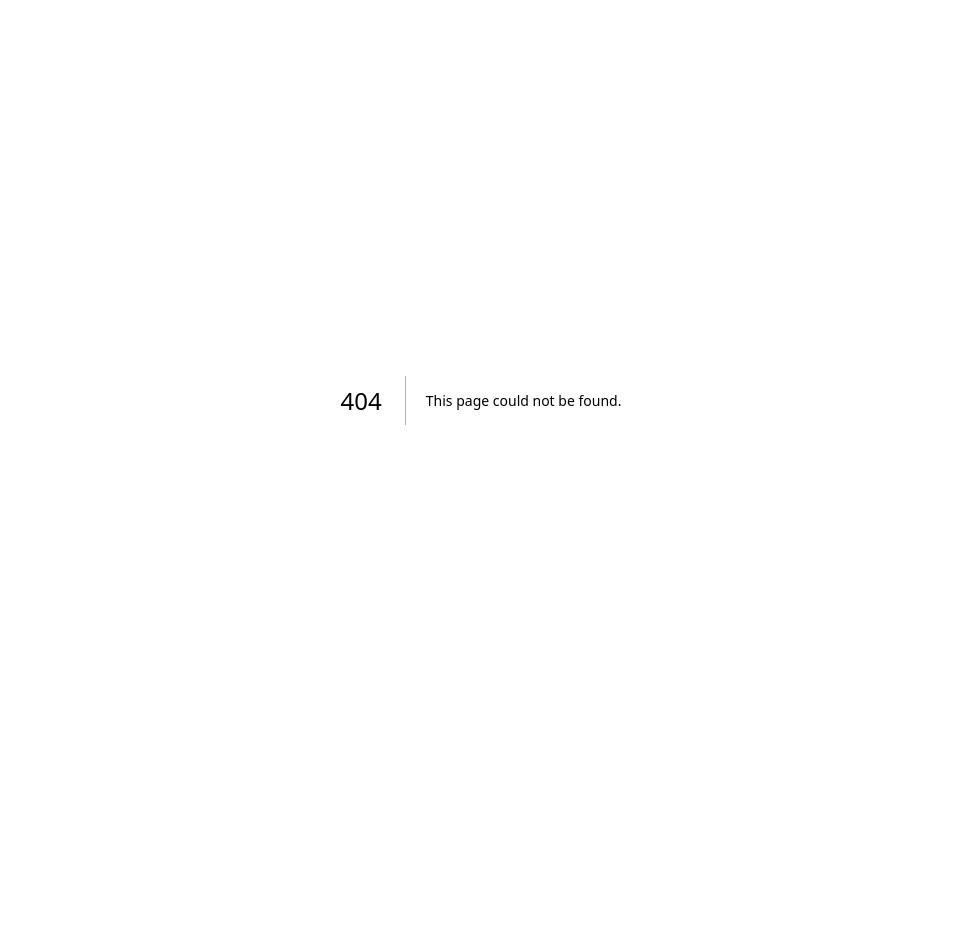
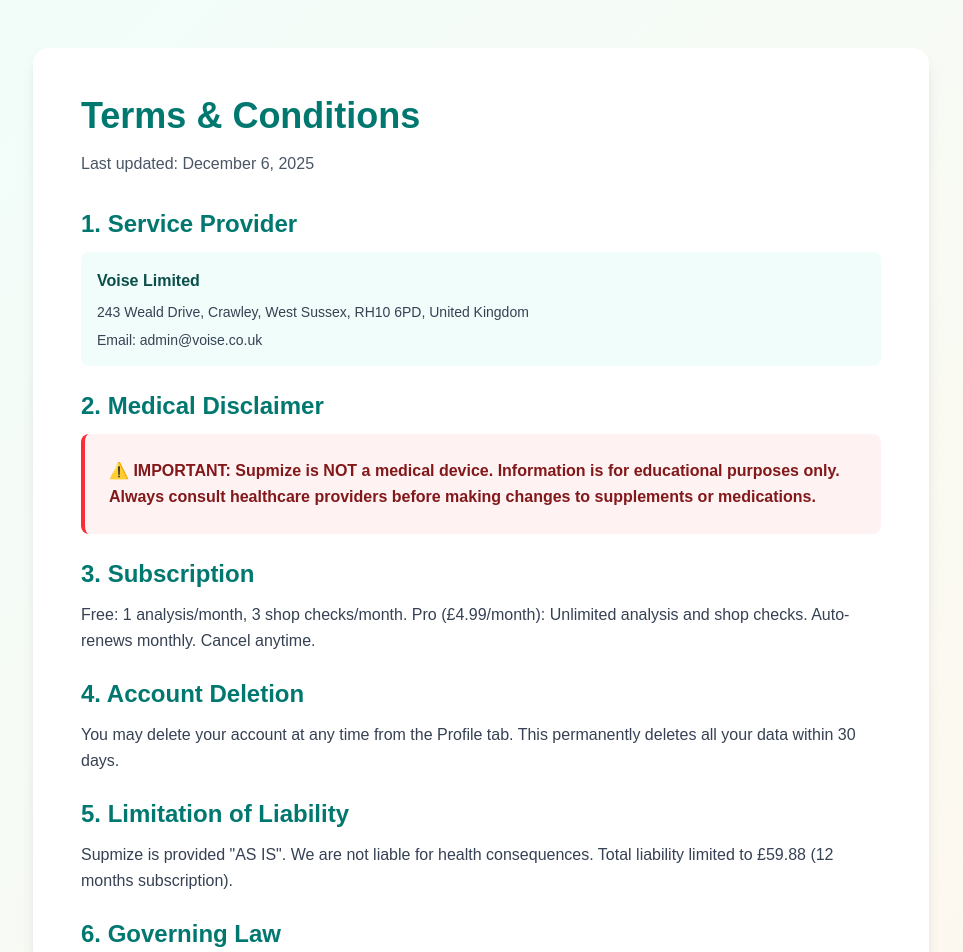
Before and after one commit to Uhuru1492/supmize-app, a Next.js app: page /terms in a window 1280 px wide. Before the commit this address had no page. Shown: the top 952 px of the page, without its empty margins (159-1122 px from the left). Before the commit the page ends 800 px from the top, so only its background shows below. Built offline with nearby package versions, Linux system fonts and the light colour scheme.

Commit message:
Add Privacy Policy and Terms & Conditions for App Store compliance

```diff
--- /dev/null
+++ b/app/privacy/page.js
@@ -0,0 +1,37 @@
+export default function PrivacyPage() {
+  return (
+    <div className="min-h-screen bg-gradient-to-br from-teal-50 to-orange-50 py-12 px-4">
+      <div className="max-w-4xl mx-auto bg-white rounded-2xl shadow-lg p-8 md:p-12">
+        <h1 className="text-4xl font-bold text-teal-700 mb-4">Privacy Policy</h1>
+        <p className="text-gray-600 mb-8">Last updated: December 6, 2025</p>
+        <div className="space-y-6 text-gray-700 leading-relaxed">
+          <section>
+            <h2 className="text-2xl font-bold text-teal-700 mb-3">1. Introduction</h2>
+            <p>Welcome to Supmize. We are Voise Limited, a company incorporated in England and Wales. We are committed to protecting your privacy and ensuring the security of your personal health information.</p>
+            <div className="mt-4 p-4 bg-teal-50 rounded-lg">
+              <p className="font-semibold text-teal-900">Data Controller: Voise Limited</p>
+              <p className="text-sm mt-2">243 Weald Drive, Crawley, West Sussex, RH10 6PD, United Kingdom</p>
+              <p className="text-sm mt-2">Email: admin@voise.co.uk</p>
+            </div>
+          </section>
+          <section>
+            <h2 className="text-2xl font-bold text-teal-700 mb-3">2. Information We Collect</h2>
+            <p>We collect health information (supplements, medications, conditions, allergies), account information (email, credentials), and usage data (app usage, device info, error logs).</p>
+          </section>
+          <section>
+            <h2 className="text-2xl font-bold text-teal-700 mb-3">3. How We Use Your Information</h2>
+            <p>We use your information for AI analysis, Shop Check scanning, reminders, service improvement, and customer support.</p>
+          </section>
+          <section>
+            <h2 className="text-2xl font-bold text-teal-700 mb-3">4. Your Rights</h2>
+            <p>You have the right to access, correct, delete, export, and restrict your data. Use the Delete Account option in Profile or email admin@voise.co.uk</p>
+          </section>
+          <section>
+            <h2 className="text-2xl font-bold text-teal-700 mb-3">5. Contact</h2>
+            <p className="font-semibold">Voise Limited, 243 Weald Drive, Crawley, West Sussex, RH10 6PD, UK - admin@voise.co.uk</p>
+          </section>
+        </div>
+      </div>
+    </div>
+  )
+}
--- /dev/null
+++ b/app/terms/page.js
@@ -0,0 +1,46 @@
+export default function TermsPage() {
+  return (
+    <div className="min-h-screen bg-gradient-to-br from-teal-50 to-orange-50 py-12 px-4">
+      <div className="max-w-4xl mx-auto bg-white rounded-2xl shadow-lg p-8 md:p-12">
+        <h1 className="text-4xl font-bold text-teal-700 mb-4">Terms & Conditions</h1>
+        <p className="text-gray-600 mb-8">Last updated: December 6, 2025</p>
+        <div className="space-y-6 text-gray-700 leading-relaxed">
+          <section>
+            <h2 className="text-2xl font-bold text-teal-700 mb-3">1. Service Provider</h2>
+            <div className="p-4 bg-teal-50 rounded-lg">
+              <p className="font-semibold text-teal-900">Voise Limited</p>
+              <p className="text-sm mt-2">243 Weald Drive, Crawley, West Sussex, RH10 6PD, United Kingdom</p>
+              <p className="text-sm mt-2">Email: admin@voise.co.uk</p>
+            </div>
+          </section>
+          <section>
+            <h2 className="text-2xl font-bold text-teal-700 mb-3">2. Medical Disclaimer</h2>
+            <div className="p-6 bg-red-50 border-l-4 border-red-500 rounded-lg">
+              <p className="font-bold text-red-900">⚠️ IMPORTANT: Supmize is NOT a medical device. Information is for educational purposes only. Always consult healthcare providers before making changes to supplements or medications.</p>
+            </div>
+          </section>
+          <section>
+            <h2 className="text-2xl font-bold text-teal-700 mb-3">3. Subscription</h2>
+            <p>Free: 1 analysis/month, 3 shop checks/month. Pro (£4.99/month): Unlimited analysis and shop checks. Auto-renews monthly. Cancel anytime.</p>
+          </section>
+          <section>
+            <h2 className="text-2xl font-bold text-teal-700 mb-3">4. Account Deletion</h2>
+            <p>You may delete your account at any time from the Profile tab. This permanently deletes all your data within 30 days.</p>
+          </section>
+          <section>
+            <h2 className="text-2xl font-bold text-teal-700 mb-3">5. Limitation of Liability</h2>
+            <p>Supmize is provided "AS IS". We are not liable for health consequences. Total liability limited to £59.88 (12 months subscription).</p>
+          </section>
+          <section>
+            <h2 className="text-2xl font-bold text-teal-700 mb-3">6. Governing Law</h2>
+            <p>These Terms are governed by the laws of England and Wales. Disputes subject to jurisdiction of English courts.</p>
+          </section>
+          <section>
+            <h2 className="text-2xl font-bold text-teal-700 mb-3">7. Contact</h2>
+            <p className="font-semibold">Voise Limited - admin@voise.co.uk</p>
+          </section>
+        </div>
+      </div>
+    </div>
+  )
+}
```
